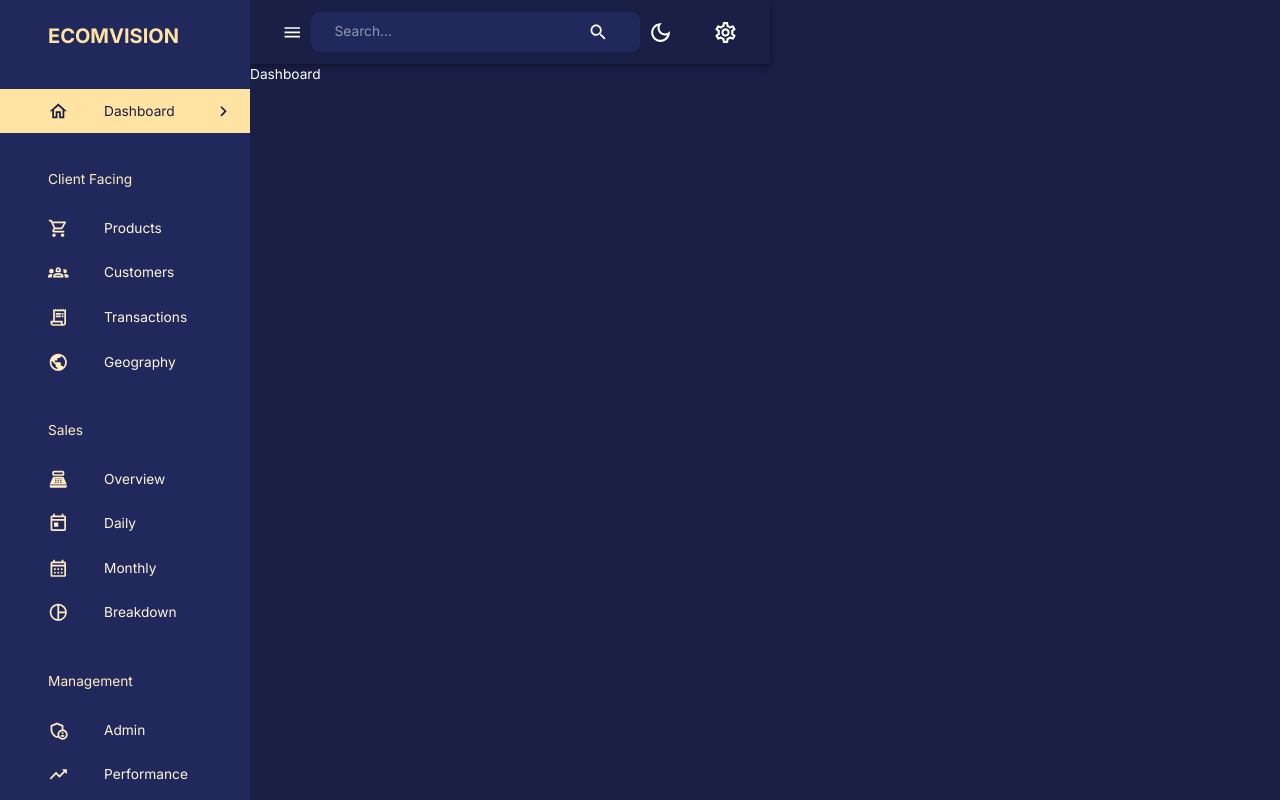
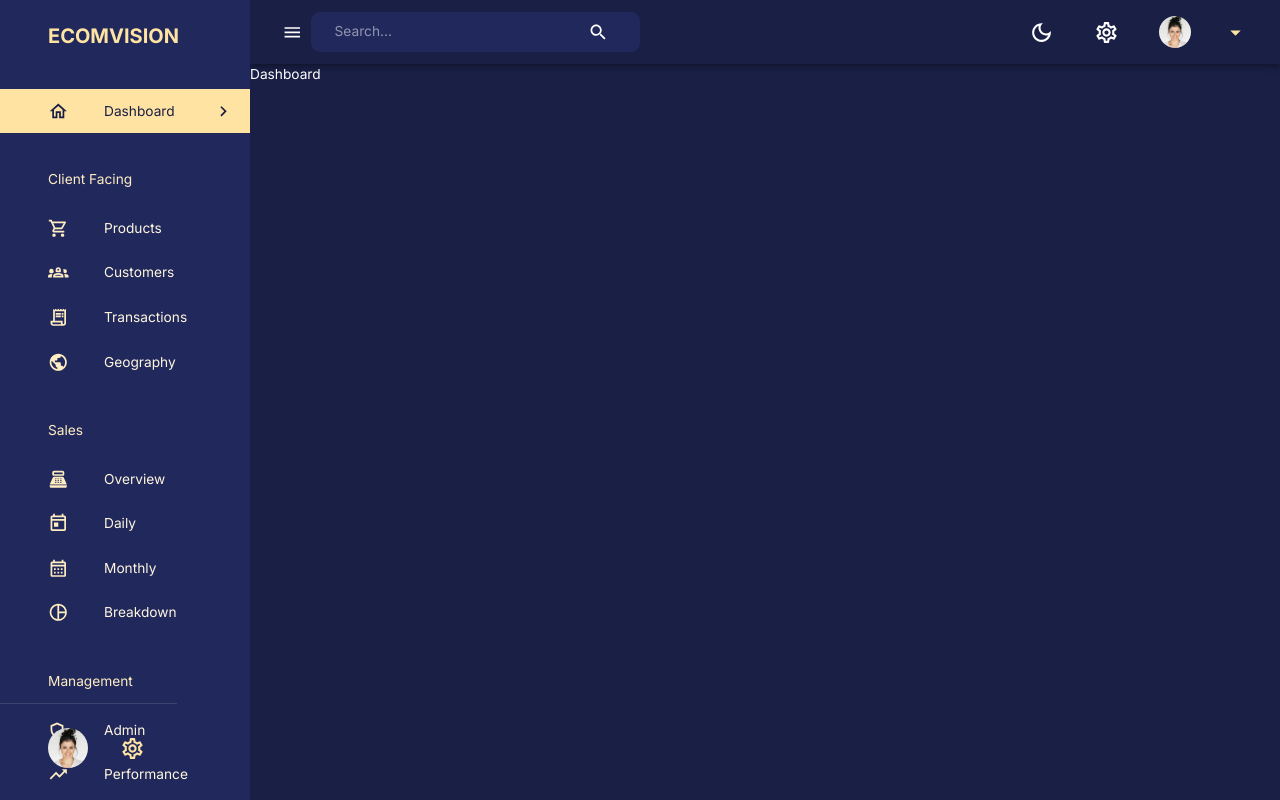
Before and after one commit to nicovidal/DashboardPractiqueBack, a React (Vite) app in the folder client/: page /dashboard in a window 1280 px wide. Built offline with nearby package versions, Linux system fonts and the light colour scheme; no server answers.

Commit message:
sidebar ok

```diff
--- a/client/src/components/NavBar.jsx
+++ b/client/src/components/NavBar.jsx
@@ -13,15 +13,26 @@
 import { useState } from "react";
 import {
   AppBar,
+  Button,
+  Box,
+  Typography,
+  Menu,
   IconButton,
   InputBase,
+  MenuItem,
   Toolbar,
   useTheme,
 } from "@mui/material";
 
-export const NavBar = ({isSideBarOpen, setIsSideBarOpen }) => {
+export const NavBar = ({ user, isSideBarOpen, setIsSideBarOpen }) => {
   const dispatch = useDispatch();
   const theme = useTheme();
+
+  const [anchorEl, setAnchorEl] = useState(null);
+  const isOpen = Boolean(anchorEl);
+  const handleClick = (event) => setAnchorEl(event.currentTarget);
+  const handleClose = () => setAnchorEl(null);
+
   return (
     <AppBar
       sx={{
@@ -60,6 +71,54 @@
           <IconButton>
             <SettingsOutlined sx={{ fontSize: "25px" }} />
           </IconButton>
+          <FlexBetween>
+            <Button
+              onClick={handleClick}
+              sx={{
+                display: "flex",
+                justifyContent: "space-between",
+                alignItems: "center",
+                textTranform: "none",
+                gap: "1rem",
+              }}
+            >
+              <Box
+                component="img"
+                alt="profile"
+                src={profileImage}
+                height="32px"
+                width="32px"
+                borderRadius="50%"
+                sx={{ objectFit: "cover" }}
+              />
+              <Box textaling="left">
+                <Typography
+                  fontWeight="bold"
+                  fontSize="0.85rem"
+                  sx={{ color: theme.palette.secondary[100] }}
+                >
+                  {user.name}
+                </Typography>
+                <Typography
+                  fontSize="0.75em"
+                  sx={{ color: theme.palette.secondary[200] }}
+                >
+                  {user.occupation}
+                </Typography>
+              </Box>
+              <ArrowDropDownOutlined
+                sx={{ color: theme.palette.secondary[300], fontSize: "25px" }}
+              />
+            </Button>
+            <Menu
+              anchorEl={anchorEl}
+              open={isOpen}
+              onClose={handleClose}
+              anchorOrigin={{ vertical: "bottom", horizontal: "center" }}
+            >
+              <MenuItem onClick={handleClose}>Log Out</MenuItem>
+            </Menu>
+          </FlexBetween>
         </FlexBetween>
       </Toolbar>
     </AppBar>
--- a/client/src/components/SideBar.jsx
+++ b/client/src/components/SideBar.jsx
@@ -92,6 +92,7 @@
 ];
 
 export const SideBar = ({
+  user,
   drawerWidth,
   isSideBarOpen,
   setIsSideBarOpen,
@@ -191,6 +192,38 @@
               })}
             </List>
           </Box>
+          <Box position="absolute" bottom="2rem">
+            <Divider />
+            <FlexBetween textTransform="none" gap="1rem" m="1.5rem 2rem 0 3rem">
+              <Box
+                component="img"
+                alt="profile"
+                src={profileImage}
+                height="40px"
+                width="40px"
+                borderRadius="50%"
+                sx={{ objectFit: "cover" }}
+              />
+              <Box textaling="left">
+                <Typography
+                  fontWeight="bold"
+                  fontSize="0.9rem"
+                  sx={{ color: theme.palette.secondary[100] }}
+                >
+                  {user.name}
+                </Typography>
+                <Typography
+                  fontSize="0.98em"
+                  sx={{ color: theme.palette.secondary[200] }}
+                >
+                  {user.occupation}
+                </Typography>
+              </Box>
+              <SettingsOutlined
+                sx={{ color: theme.palette.secondary[300], fontSize: "25px" }}
+              />
+            </FlexBetween>
+          </Box>
         </Drawer>
       )}
     </Box>
--- a/client/src/scenes/layout/index.jsx
+++ b/client/src/scenes/layout/index.jsx
@@ -10,20 +10,20 @@
   const isNonMobile = useMediaQuery("(min-width: 600px)");
   const [isSideBarOpen, setIsSideBarOpen] = useState(true);
   const userId = useSelector((state) => state.global.userId);
-  const  {data} = useGetUserQuery(userId);
-  console.log('data',data)
-
+  const { data } = useGetUserQuery(userId);
 
   return (
     <Box display={isNonMobile ? "flex" : "block "} width="100%" height="100%">
       <SideBar
+        user={data || {}}
         isNonMobile={isNonMobile}
         drawerWidth="250px"
         isSideBarOpen={isSideBarOpen}
         setIsSideBarOpen={setIsSideBarOpen}
       />
-      <Box>
+      <Box　flexGrow={1}>
         <NavBar
+          user={data || {}}
           isSideBarOpen={isSideBarOpen}
           setIsSideBarOpen={setIsSideBarOpen}
         />
```
